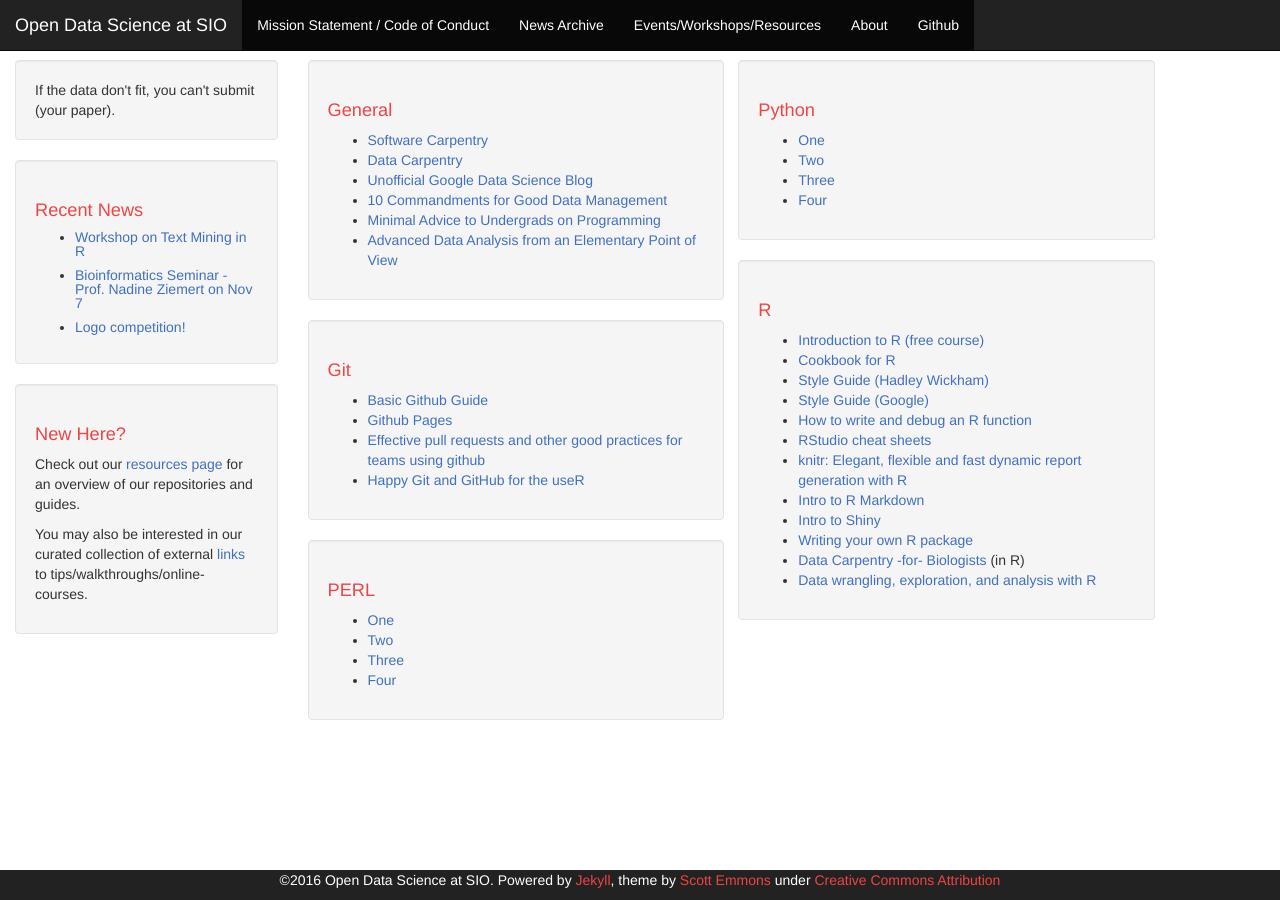
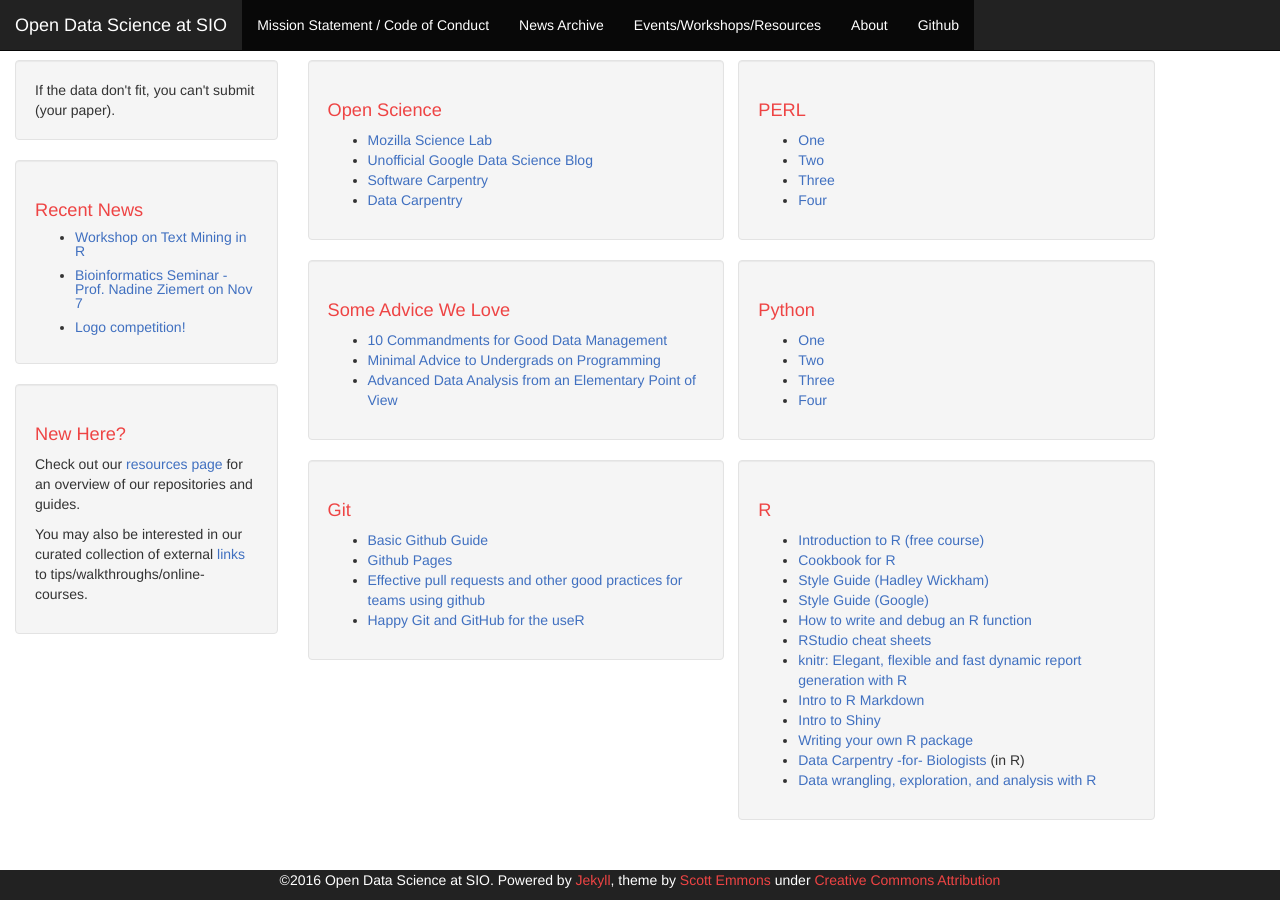
Before and after one commit to Open-Data-Science-at-SIO/Open-Data-Science-at-SIO.github.io, a Jekyll site: the page built from links.html, in a window 1280 px wide. Built offline with Jekyll 4.4.1, drawn with Linux system fonts in a browser that asks for light colours.

Commit message:
Update links.html

```diff
--- a/links.html
+++ b/links.html
@@ -6,11 +6,19 @@ layout: default
 <table>
 <div class="cols">
 <div class="well">
-  <h1>General</h1>
+  <h1>Open Science</h1>
   <ul>
-	<li><a href="http://software-carpentry.org/">Software Carpentry</a></li>
+    <li><a href="https://science.mozilla.org/">Mozilla Science Lab</a></li>
+    <li><a href="http://www.unofficialgoogledatascience.com/">Unofficial Google Data Science Blog</a></li>
+    <li><a href="http://software-carpentry.org/">Software Carpentry</a></li>
     <li><a href="http://www.datacarpentry.org/">Data Carpentry</a></li>
-    <li><a href="http://www.unofficialgoogledatascience.com/">Unofficial Google Data Science Blog</a></li>
+
+  </ul>
+</div>
+
+<div class="well">
+  <h1>Some Advice We Love</h1>
+  <ul>
     <li><a href="https://dynamicecology.wordpress.com/2016/08/22/ten-commandments-for-good-data-management/">10 Commandments for Good Data Management</a></li>
 	<li><a href="http://bactra.org/weblog/593.html">Minimal Advice to Undergrads on Programming</a></li>
     <li><a href="http://www.stat.cmu.edu/~cshalizi/ADAfaEPoV/">Advanced Data Analysis from an Elementary Point of View</a></li>
```
